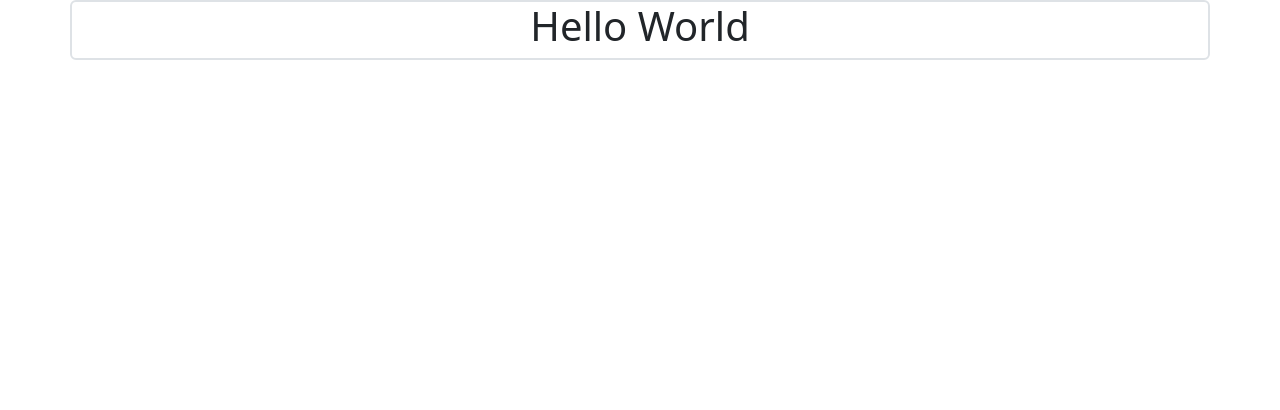
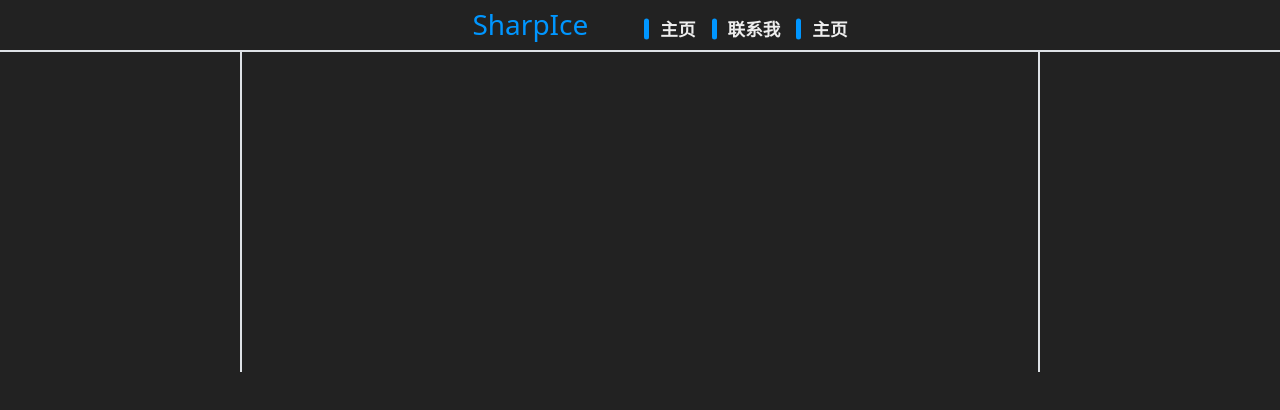
Before and after one commit to FurryRbl/SharpIceSiteMini, a website built with Vite: page src/index.html in a window 1280 px wide. Built offline with nearby package versions, Linux system fonts and the light colour scheme.

Commit message:
完善主页导航栏
签字人:SharpIce<VupRbl@163.com>

```diff
--- /dev/null
+++ b/src/css/Utils.css
@@ -0,0 +1,65 @@
+ /* 变量 */
+ :root {
+ 	--text-blue-1: rgb(0, 150, 255);
+	 --color-22: #222;
+	 --color-eee: #eee;
+ }
+
+ /* 大型样式 */
+ .AdaptiveCentering {
+ 	width: 100%;
+ 	height: 100%;
+ 	top: 50%;
+ 	left: 50%;
+ 	display: flex;
+ 	justify-content: center;
+ 	align-items: center;
+ 	position: fixed;
+ 	flex-direction: column;
+ 	transform: translate(-50%, -50%);
+ }
+
+ .backgroundDarken {
+ 	background-color: rgba(0, 0, 0, 0.8);
+ }
+
+
+ /* 通用样式 */
+ .text-blue-1 {
+ 	color: var(--text-blue-1);
+ }
+
+
+ /* 装饰样式 */
+ .Indicator {
+ 	position: relative;
+ 	padding-left: 1rem;
+ }
+
+ .Indicator::after {
+ 	content: "";
+ 	width: 5px;
+ 	height: 80%;
+ 	position: absolute;
+ 	left: 0;
+ 	top: 50%;
+ 	transform: translateY(-50%);
+ 	border-radius: 3px;
+ 	background-color: var(--text-blue-1);
+ }
+
+ .Indicator:hover::after {
+ 	animation: Indicator 0.5s;
+ }
+
+ /* 动画 */
+ /* Indicator */
+ @keyframes Indicator {
+ 	0% {
+ 		height: 0%;
+ 	}
+
+ 	100% {
+ 		height: 80%;
+ 	}
+ }
--- /dev/null
+++ b/src/css/style.css
@@ -0,0 +1,35 @@
+@import url('./Utils.css');
+
+body * {
+	color: var(--color-eee);
+}
+
+body {
+	background-color: var(--color-22);
+}
+
+#Header a {
+	text-decoration: none;
+	margin: auto 0.5rem;
+	font-weight: bold;
+	font-size: 1.1em;
+}
+
+#Main {
+	display: flex;
+}
+
+#Main #Left,
+#Main #Right {
+	width: 30%;
+}
+
+#Main #Left,
+#Main #Center,
+#Main #Right {
+	height: 20rem;
+}
+
+#Main #Center {
+	width: 100%;
+}
--- a/src/index.html
+++ b/src/index.html
@@ -1,52 +1,41 @@
-<!DOCTYPE html>
+<!doctype html>
 <html lang="zh">
-
 	<head>
 		<title>SharpIce 个人站点</title>
 		<meta charset="UTF-8" />
 		<meta name="keywords" content="SharpIce, 锐冰龙, Furry" />
-	<meta name="copyright" content="Copyright (c) 2023 SharpIce@MIT License">
+		<meta name="copyright" content="Copyright (c) 2023 SharpIce@MIT License" />
 		<meta name="description" content="SharpIce 的个人站点" />
-	<meta http-equiv="X-UA-Compatible" content="IE=edge">
-	<meta name="viewport" content="width=device-width, initial-scale=1.0">
+		<meta http-equiv="X-UA-Compatible" content="IE=edge" />
+		<meta name="viewport" content="width=device-width, initial-scale=1.0" />
 		<script type="module" src="js/script.js"></script>
 	</head>
 
 	<body>
-	<div class="text-white ">
-		<div id="notEnabledJavaScript" class="AdaptiveCentering backgroundDarken z-3"> <!-- 不支持或未启用 JavaScript -->
+		<div class="text-white">
+			<noscript id="notEnabledJavaScript" class="AdaptiveCentering backgroundDarken z-3">
+				<!-- 不支持或未启用 JavaScript -->
 				<p>浏览器未启用或不支持 JavaScript ！</p>
 				<p>JavaScript is not enabled or supported by the browser!</p>
-		</div>
-		<div id="UnsupportedBrowsers" class="d-none AdaptiveCentering backgroundDarken z-3"> <!-- 不支持的浏览器 -->
+			</noscript>
+			<div id="UnsupportedBrowsers" class="d-none AdaptiveCentering backgroundDarken z-3">
+				<!-- 不支持的浏览器 -->
 				<p>不支持的浏览器！</p>
 				<p>Unsupported browsers!</p>
 			</div>
 		</div>
-	<main>
-		<main id="Main" class="container border border-2 card flex-row justify-content-evenly align-items-center">
-			<h1>Hello World</h1>
-		</main>
+		<header id="Header" class="border-bottom border-2 d-flex mt-2 justify-content-center align-items-center">
+			<h3 class="text-blue-1 mx-5">SharpIce</h3>
+			<nav class="d-flex">
+				<a class="Indicator" href="?Pages=Home">主页</a>
+				<a class="Indicator" href="?Pages=Contact">联系我</a>
+				<a class="Indicator" href="?Pages=FirendshipLink">主页</a>
+			</nav>
+		</header>
+		<main id="Main" class="">
+			<div id="Left"></div>
+			<div id="Center" class="border border-2 border-bottom-0 border-top-0"></div>
+			<div id="Right"></div>
 		</main>
 	</body>
-
-<style>
-	.AdaptiveCentering {
-		width: 100%;
-		height: 100%;
-		top: 50%;
-		left: 50%;
-		display: flex;
-		justify-content: center;
-		align-items: center;
-		position: fixed;
-		flex-direction: column;
-		transform: translate(-50%, -50%);
-	}
-
-	.backgroundDarken {
-		background-color: rgba(0, 0, 0, 0.8);
-	}
-</style>
-
 </html>
--- a/src/js/script.js
+++ b/src/js/script.js
@@ -1,17 +1,13 @@
-import 'bootstrap/dist/css/bootstrap.css';
-import jquery from 'jquery';
-
-function isIE() {	// 判断是否为IE浏览器
-	const userAgent = window.navigator.userAgent;
-	const msie = userAgent.indexOf('MSIE ');
-	const trident = userAgent.indexOf('Trident/');
-	return (msie > -1 || trident > -1);
-}
+import "normalize.css/normalize.css";
+import "bootstrap/dist/css/bootstrap.css";
+import '../css/style.css'
+import { SharpIce } from "./utils.js";
+import jquery from "jquery";
 
 // 在页面加载完成后执行检测
 window.onload = function () {
-	document.getElementById("notEnabledJavaScript").style.display = "none"; // 不支持或未启用 JavaScript
-	if (isIE()) {// 不兼容 IE 浏览器
+	if (SharpIce.Utils.isIE()) {
+		// 不兼容 IE 浏览器
 		document.getElementById("UnsupportedBrowsers").style.display = "unset";
 	}
 };
--- /dev/null
+++ b/src/js/utils.js
@@ -0,0 +1,11 @@
+export var SharpIce = {
+	Utils: {
+		isIE: () => {
+			// 判断是否为IE浏览器
+			const userAgent = window.navigator.userAgent;
+			const msie = userAgent.indexOf("MSIE ");
+			const trident = userAgent.indexOf("Trident/");
+			return msie > -1 || trident > -1;
+		},
+	},
+};
```
Also changed, not shown: package.json (+6 -4 lines), .github/workflows/Build.yml, .prettierrc.json (added), tools/shared/src/function/build/BuildHTML.js, 1 other file. Lines whose indentation alone changed are shown as unchanged.
